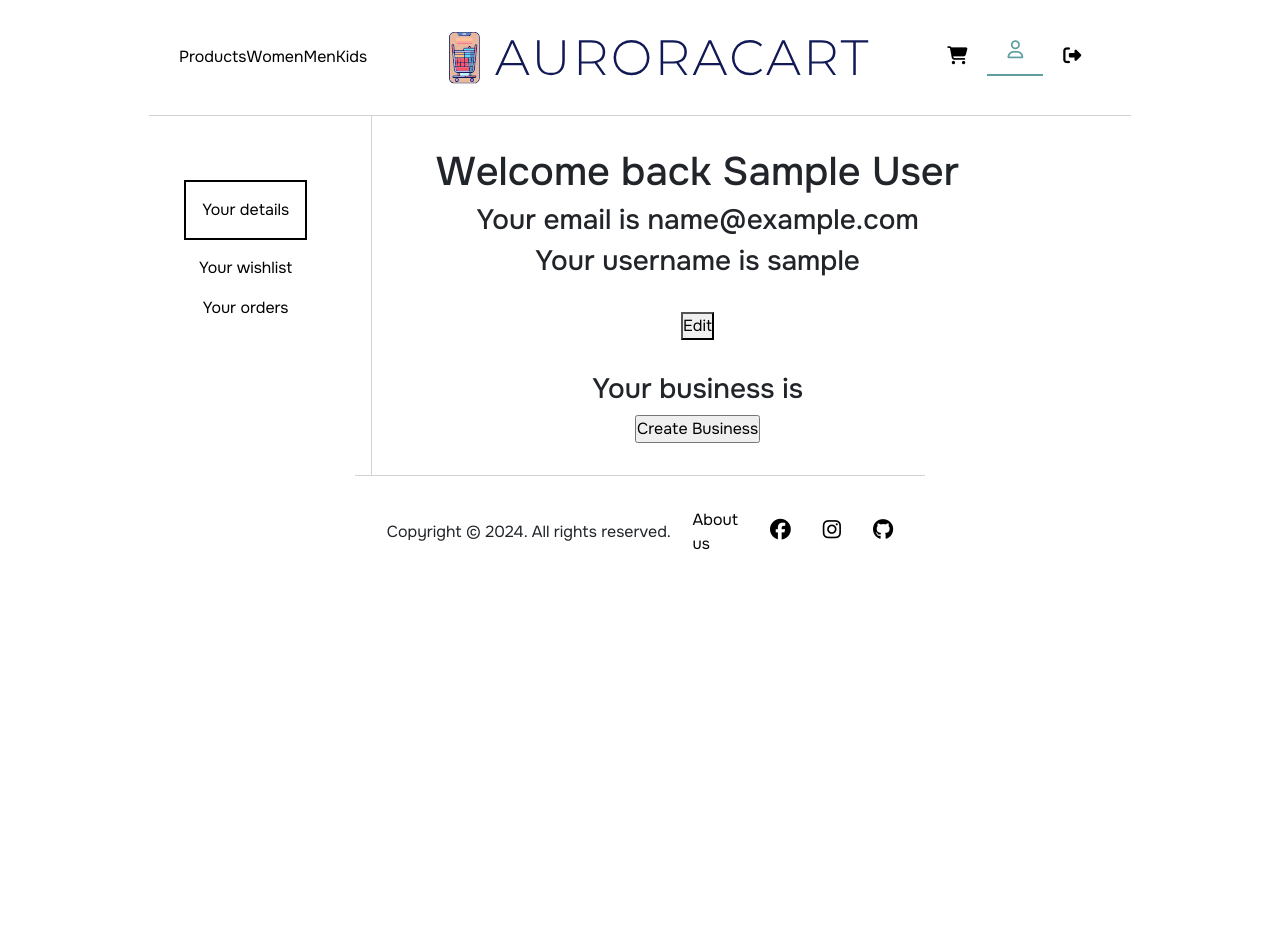
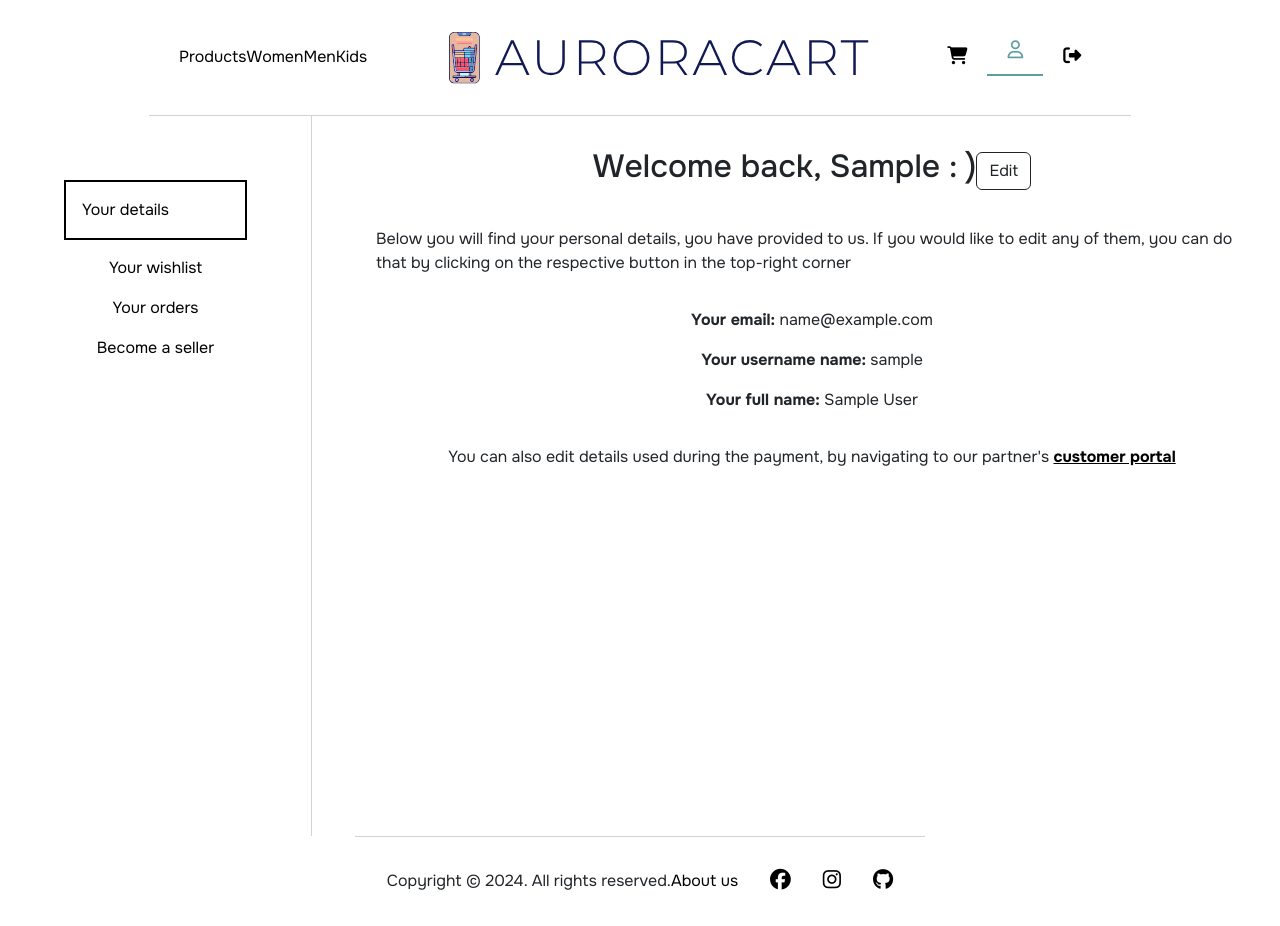
Before and after one commit to mgordilov/ecommerce, a Django app: page /profile/ in a window 1280 px wide. Before the commit the page ends 550 px from the top, so only its background shows below. Run offline with Django 5.2, Linux system fonts and the light colour scheme; the visitor is signed in with stand-in values (Sample User, id 1); some libraries are stand-ins or nearby versions.

Commit message:
style adjustments

```diff
--- a/ecommerce_app/static/ecommerce_app/css/style.css
+++ b/ecommerce_app/static/ecommerce_app/css/style.css
@@ -282,6 +282,8 @@ header {
     display: grid;
     grid-template-columns: 1fr 3fr;
     gap: 2rem;
+    min-height: 90vh;
+
 }
 
 .profile_menu {
@@ -305,6 +307,15 @@ header {
     margin: 0;
     height: 100%;
     place-self: start;
+}
+
+.profile_content a {
+    color: black;
+}
+
+.welcomeProfile {
+    display: flex;
+    justify-content: space-between;
 }
 
 
@@ -346,7 +357,7 @@ header {
     gap: 0.5rem;
 }
 
-:is(.lineInfo) h5, p {
+:is(.lineInfo) h5, :is(.lineInfo) p {
     width: 100%;
 }
 
--- a/users/templates/users/profile.html
+++ b/users/templates/users/profile.html
@@ -12,20 +12,24 @@
             <a href="{% url 'profileOrders' %}">Your orders</a>
             {% if user.userprofile.business %}
                 <a href="#">Your business</a>
+            {% else %}
+                <a href="{% url 'business-create' %}">Become a seller</a>
             {% endif %}
         </div>
         <div class="profile_content">
-            <h1>Welcome back {{ user.first_name }} {{ user.last_name }}</h1>
-            <h3>Your email is {{ user.email }}</h3>
-            <h3>Your username is {{ user.username }}</h3>
+            <div class="welcomeProfile">
+                <h2>Welcome back, {{ user.first_name }} : )</h2>
+                <button type="button" class="btn btn-outline-dark" onclick="location.href='{% url 'profileEdit' %}'"></a>Edit</button>
+            </div>
+
             <hr>
-            <button type="button" onclick="location.href='{% url 'profileEdit' %}'">Edit</button>
+            <p>Below you will find your personal details, you have provided to us. If you would like to edit any of them, you can do that by clicking on the respective button in the top-right corner</p>
             <hr>
-            <h3>Your business is {{ user.userprofile.business.name }}</h3>
-            <a href="{% url 'business-create' %}"><input type="button" value="Create Business"></a>
-            {% if user.userprofile.business %}
-                <a href="{% url 'business-delete' %}"><input type="button" value="Delete Business"></a>
-            {% endif %}
+            <p><strong>Your email:</strong> {{ user.email }}</p>
+            <p><strong>Your username name:</strong> {{ user.username }}</p>
+            <p><strong>Your full name:</strong> {{ user.first_name }} {{ user.last_name }}</p>
+            <hr>
+            <p>You can also edit details used during the payment, by navigating to our partner's <strong><a href="{% url 'customerPortal' %}" method="POST">customer portal</a></strong></p>
         </div>
     </div>
 {% endblock %}
--- a/users/templates/users/profile_edit.html
+++ b/users/templates/users/profile_edit.html
@@ -9,11 +9,13 @@
 {% block content %}
         <div class="profile_page">
             <div class="profile_menu">
-                <a href="{% url 'profile' %}">Your details</a>
+                <a href="{% url 'profile' %}" class="active">Your details</a>
                 <a href="{% url 'profileWishlist' %}">Your wishlist</a>
                 <a href="{% url 'profileOrders' %}">Your orders</a>
                 {% if user.userprofile.business %}
                     <a href="#">Your business</a>
+                {% else %}
+                    <a href="{% url 'business-create' %}">Become a seller</a>
                 {% endif %}
             </div>
             <div class="profile_content" style="place-self: center;">
@@ -25,7 +27,7 @@
                             {{ form|crispy }}
                         </fieldset>
                         <div class="form-group">
-                            <button class="btn btn-outline-info" type="submit">Update</button>
+                            <button class="btn btn-outline-dark" type="submit">Update</button>
                         </div>
                     </form>
                 </div>
--- a/users/templates/users/profile_orders.html
+++ b/users/templates/users/profile_orders.html
@@ -11,8 +11,10 @@
                 <a href="{% url 'profileWishlist' %}">Your wishlist</a>
                 <a href="{% url 'profileOrders' %}" class="active">Your orders</a>
                 {% if user.userprofile.business %}
-                    <a href="#">Your business</a>
-                {% endif %}
+                <a href="#">Your business</a>
+            {% else %}
+                <a href="{% url 'business-create' %}">Become a seller</a>
+            {% endif %}
             </div>
             <div class="profile_content">
                 <h3>Your orders</h3>
--- a/users/templates/users/profile_wishlist.html
+++ b/users/templates/users/profile_wishlist.html
@@ -12,6 +12,8 @@
             <a href="{% url 'profileOrders' %}">Your orders</a>
             {% if user.userprofile.business %}
                 <a href="#">Your business</a>
+            {% else %}
+                <a href="{% url 'business-create' %}">Become a seller</a>
             {% endif %}
         </div>
         <div class="profile_content">
--- a/users/urls.py
+++ b/users/urls.py
@@ -10,6 +10,8 @@ urlpatterns = [
     path('login/', views.signin, name='login'),
     path('logout/', views.signout, name='logout'),
 
+    path('customer-portal/', views.customerPortal, name='customerPortal'),
+
     path('business-create/', views.business_create, name='business-create'),
     path('business-delete/', views.business_delete, name='business-delete'),
 ]
--- a/users/views.py
+++ b/users/views.py
@@ -16,6 +16,16 @@ import stripe
 stripe.api_key = os.getenv('STRIPE_API')
 
 # Create your views here.
+@login_required
+def customerPortal(request):
+    customer_id = request.user.userprofile.customer_id
+    portalSession = stripe.billing_portal.Session.create(
+        customer = customer_id,
+        return_url = 'http://localhost:8000/profile/',
+    )
+    return redirect(portalSession.url)
+
+
 @login_required
 def profile(request):
     return render(request, 'users/profile.html', {'user': request.user, 'orders': request.user.userprofile.order.all()})
```
Also changed, not shown: users/templates/users/business_create.html (+29 -2 lines).
